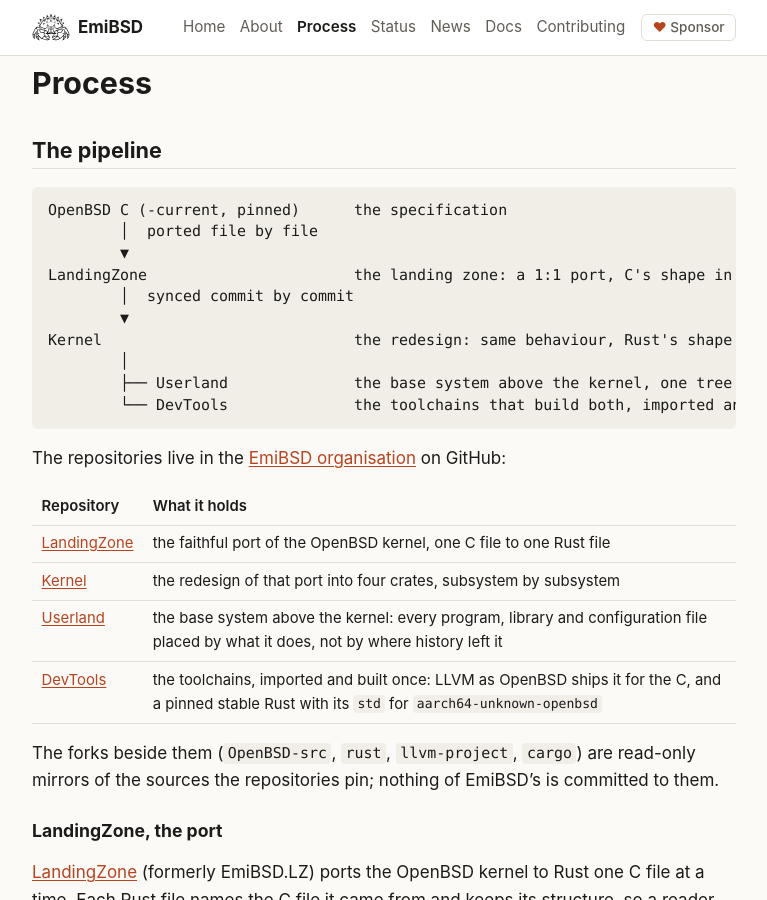
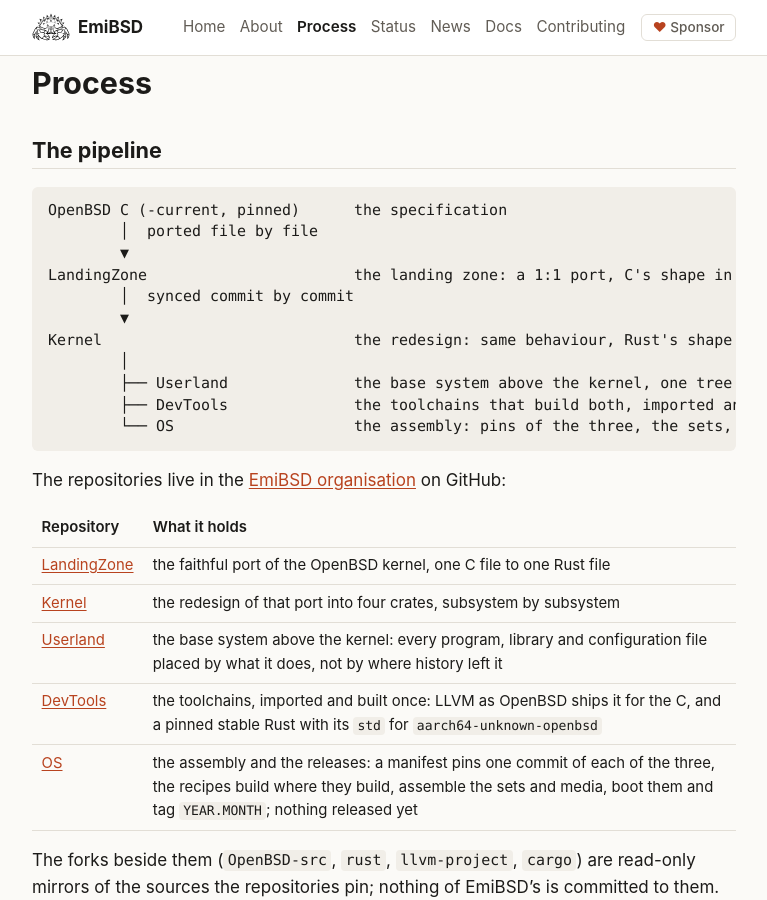
Before and after one commit to EmiBSD/Portal, a Jekyll site: the page built from process.md, in a window 1280 px wide and 900 px high. Shown: the whole window, without its empty margins (256-1023 px from the left). Built offline with Jekyll 4.4.1, drawn with Linux system fonts in a browser that asks for light colours; some of the changed text lies outside the part shown.

Commit message:
pages: OS, the assembly, beside the other repositories
Process gets OS in the pipeline diagram, in the repository table and in a
section of its own; About and the Contributing FAQ name it in one sentence.
_config.yml carries its URL.

Co-Authored-By: Claude Fable 5.1 <noreply@anthropic.com>

````diff
--- a/_config.yml
+++ b/_config.yml
@@ -15,6 +15,7 @@ repo: https://github.com/EmiBSD/Kernel
 repo_lz: https://github.com/EmiBSD/LandingZone
 repo_userland: https://github.com/EmiBSD/Userland
 repo_devtools: https://github.com/EmiBSD/DevTools
+repo_os: https://github.com/EmiBSD/OS
 repo_org: https://github.com/EmiBSD
 
 markdown: kramdown
--- a/process.md
+++ b/process.md
@@ -16,7 +16,8 @@ LandingZone                       the landing zone: a 1:1 port, C's shape in Rus
 Kernel                            the redesign: same behaviour, Rust's shape inside
         │
         ├── Userland              the base system above the kernel, one tree ordered by purpose
-        └── DevTools              the toolchains that build both, imported and built once
+        ├── DevTools              the toolchains that build both, imported and built once
+        └── OS                    the assembly: pins of the three, the sets, the media, the release
 ```
 
 The repositories live in the [EmiBSD organisation]({{ site.repo_org }}) on GitHub:
@@ -27,6 +28,7 @@ The repositories live in the [EmiBSD organisation]({{ site.repo_org }}) on GitHu
 | [Kernel]({{ site.repo }}) | the redesign of that port into four crates, subsystem by subsystem |
 | [Userland]({{ site.repo_userland }}) | the base system above the kernel: every program, library and configuration file placed by what it does, not by where history left it |
 | [DevTools]({{ site.repo_devtools }}) | the toolchains, imported and built once: LLVM as OpenBSD ships it for the C, and a pinned stable Rust with its `std` for `aarch64-unknown-openbsd` |
+| [OS]({{ site.repo_os }}) | the assembly and the releases: a manifest pins one commit of each of the three, the recipes build where they build, assemble the sets and media, boot them and tag `YEAR.MONTH`; nothing released yet |
 
 The forks beside them (`OpenBSD-src`, `rust`, `llvm-project`, `cargo`) are read-only mirrors of
 the sources the repositories pin; nothing of EmiBSD's is committed to them.
@@ -74,6 +76,14 @@ written: LLVM as OpenBSD ships it, with OpenBSD's patches, for the C; and rust-l
 pinned stable tag, built with its own LLVM, so that `aarch64-unknown-openbsd`, a tier 3 target,
 gets its standard library from a stable release's source without nightly. Built once, released
 as artifacts the other repositories consume.
+
+### OS, the assembly
+
+[OS]({{ site.repo_os }}) builds nothing of its own. Its manifest pins one commit of Kernel,
+Userland and DevTools and records the OpenBSD pin they share; its recipes fetch them, delegate
+each build to its repository, assemble the install sets and the media, boot them in QEMU,
+compare the installed system with a real OpenBSD and tag the release as `YEAR.MONTH`. Nothing
+has been released; the first milestone is the pinned Kernel booting from a clean clone.
 
 ### Provenance
 
````
Also changed, not shown: about.md (+2 -1 lines), contributing.md (+1 -1 lines).
